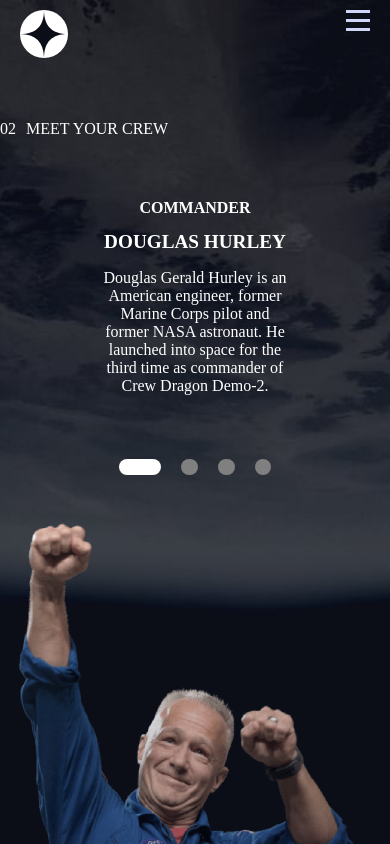
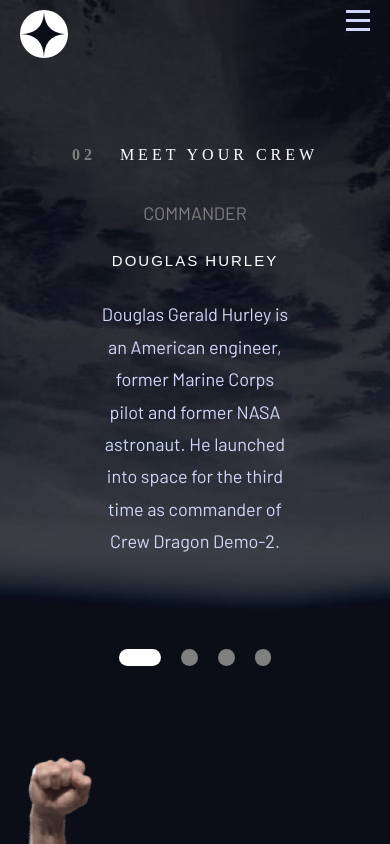
Before and after one commit to crapuscul/space, a React (Vite) app: page /CrewPage in a window 390 px wide. Built offline with nearby package versions, Linux system fonts and the light colour scheme; a web font is replaced by a local one.

Commit message:
crewpage reimp

```diff
--- a/src/pages/CrewPage/CrewPage.css
+++ b/src/pages/CrewPage/CrewPage.css
@@ -16,31 +16,60 @@ body.crew-body{
 }
 
 .slogan{
-    margin: 0% 20%;
+    grid-column: 1 / span 1;
+    grid-row: 1 / span 1;
+    color: white;
+    font: var(--text-preset-5);
+    letter-spacing: var(--text-preset-5-letter-spacing);
+    /* margin: var(--spacing-huge) var( --spacing-super-extra-huge) var( --spacing-large-extra)  var( --spacing-super-extra-huge); */
+
 }
 .slogan span{
-    padding-right: 10px;
+    padding-right: var(--spacing-large-extra);
+    color: grey;
+   font-weight: 700;
+}
+.crew-member-title{
+    color: grey;
+    font: var(--text-preset-4);
+    letter-spacing: var(--text-preset-4-letter-spacing);
+    padding: 0 0 var( --spacing-large);
+
+
+}
+.crew-member-name{
+    font: var(--text-preset-3);
+    letter-spacing: var(--text-preset-3-letter-spacing);
+    color: white;
+    margin: 0 0 24px 0;
+}
+.crew-member-bio{
+    color: var( --text-color-light-blue);
+    font: var(--text-preset-9);
+    letter-spacing: var(--text-preset-9-letter-spacing);
+    padding: 0;
+    margin: 0;
 }
 .crew-members-content{
     /* border: 2px solid white; */
     color: white;
     display: grid;
     grid-template-columns: 1fr 1fr;
-    grid-template-rows: 1fr;
-    margin: 0% 20%;
+    grid-template-rows: 1fr 1fr;
+    margin: var(--spacing-huge) var( --spacing-super-extra-huge);
 
 }
 .box-right{
     /* border: 2px solid white; */
     grid-column: 2 /span 2;
     grid-row: 1 / span 1 ;
-    width: 50%;
+
 
 }
 
 .box-right img{
     mask-image: linear-gradient(to bottom, rgba(0, 0, 0, 1), rgba(0, 0, 0, 0.568));
-   height: 600px;
+   height: 676px;
 
 }
 .box-left{
@@ -78,10 +107,14 @@ transition: all 0.4s ease;
     width: 80%;
 }
 .crew-content{
-height: 35%;
-margin: auto 0;
+/* height: 35%; */
+margin:  0;
 }
-
+@media only screen and (max-width:1288px){
+    .crew-members-content{
+        margin:0;
+    }
+}
 @media only screen and (max-width:1225px){
     body.crew-body{
         background-image: url("/src/assets/images/crew/background-crew-tablet.jpg");
@@ -89,9 +122,12 @@ margin: auto 0;
 
     .crew-members-content{
         display: grid;
-        margin: 0;
+        margin: var(--spacing-extra-huge) 0 0 0 ;
         grid-template-columns: 1fr;
 
+    }
+    .slogan{
+        text-align: center;
     }
     .box-left{
         flex-direction: column;
@@ -117,7 +153,7 @@ margin: auto 0;
         width: 100%;
     }
     .crew-content{
-        height: 100%;
+        /* height: 100%; */
     }
     .crew-members-pagination{
         justify-content: center;
@@ -129,20 +165,31 @@ margin: auto 0;
         margin: 3rem auto 0 auto;
     }
 }
-@media only screen and (max-width:928px){
+@media only screen and (max-width:975px){
 
 
     .slogan{
-        margin: 0 auto;
+        font-size: 1rem;
+        font-weight: 400;
+        font-family: 'Barlow Condensed', 'sans-serifs';
+        text-align: center;
     }
     .crew-member-name{
-        font-size: 1.5em;
+        font: var(--text-preset-7-2);
+        letter-spacing: var( --text-preset-7-2-letter-spacing);
     }
     .crew-member-title{
-        font-size: 1.2em;;
+        font-size: 1.125em;
+        font-weight: 400;
+        font-family: 'Barlow', 'sans-serifs';
+
     }
     .crew-members-pagination{
         gap: 20px;
+    }
+    .crew-content{
+        height: auto;
+        margin:  0;
     }
 }
 @media only screen and (max-width:630px){
@@ -160,11 +207,11 @@ margin: auto 0;
     }
 
 }
-@media only screen and (max-width:407px){
+    /* @media only screen and (max-width:407px){
         .crew-member-name{
             font-size: 1.2em;
         }
         .crew-member-title{
             font-size: 1em;;
         }
-}
+    } */
--- a/src/pages/CrewPage/CrewPage.jsx
+++ b/src/pages/CrewPage/CrewPage.jsx
@@ -63,10 +63,12 @@ export default function CrewPage() {
     return (
 
         <div className="crew-body">
-          <main className="main-section">
-          <div className='slogan'><span>02</span>MEET YOUR CREW</div>
-          </main>
+
+
+
           <div className="crew-members-content">
+          <div className='slogan'><span>02</span>MEET YOUR CREW
+          </div>
           <div className="box-right"> {renderCrewPicture()}</div>
           <div className="box-left">
            <div className="crew-content">
--- a/src/pages/DestinationPage/DestinationPage.css
+++ b/src/pages/DestinationPage/DestinationPage.css
@@ -156,14 +156,16 @@ justify-content: space-between;
         grid-row: 1 / span 1;
         order: 1;
         text-align: center;
-        height: 384px;
+
         margin: var( --spacing-extra-large-plus) var(--spacing-super-extra-huge) ;
         vertical-align: middle;
     }
     .grid-left img  {
-        padding: 0 0;
-        height: 300px;
-        width: 300px;
+        padding: 0;
+        width: 100%; /* The image will take up 100% of the width of its container */
+        height: auto; /* The height will adjust to maintain the aspect ratio */
+        max-width: 300px; /* The image will not exceed 300px in width */
+        max-height: 300px; /* The image will not exceed 300px in height */
        }
     .destination-name{
         margin: 0;
@@ -202,14 +204,30 @@ justify-content: space-between;
         padding: var(--spacing-extra-huge-plus) var( --spacing-large-extra);
     }
     .distance-time{
+
         flex-direction: column;
+    }
+    .distance{
+        padding: 24px 0;
+    }
+    .destination-divider hr{
+        margin: var( --spacing-large-extra) 0 0 0;
+    }
+    .slogan-destination{
+   text-align: center;
+    padding-left: 0;
     }
     .grid-left{
         height: 50%;
+        margin: 0 auto var( --spacing-extra-large) auto  ;
+        padding: 0;
+
     }
+
     .grid-left img{
-        height: 150px;
-        width: 150px;
+
+        min-width: 150px; /* The image will not exceed 150px in width */
+        min-height: 150px; /* The image will not exceed 150px in height */
     }
 }
 
```
Lines whose indentation alone changed are shown as unchanged.
